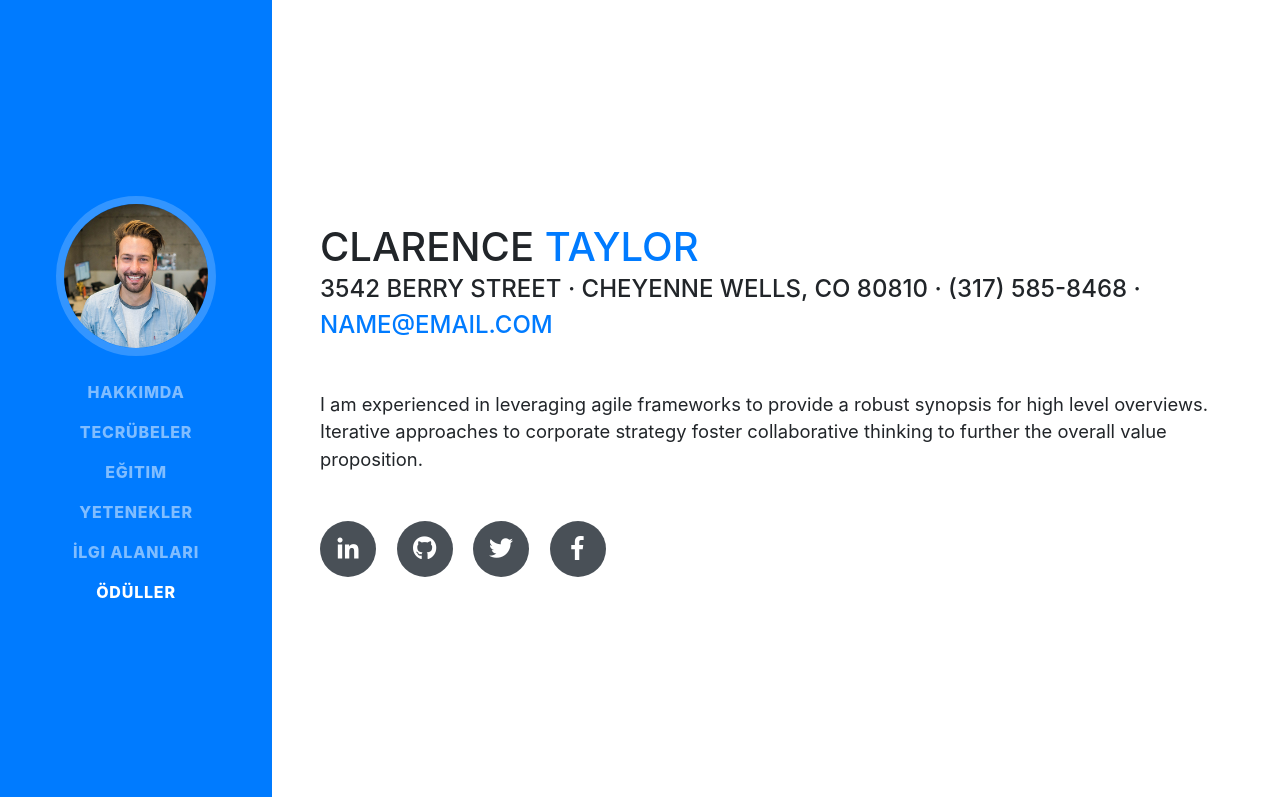
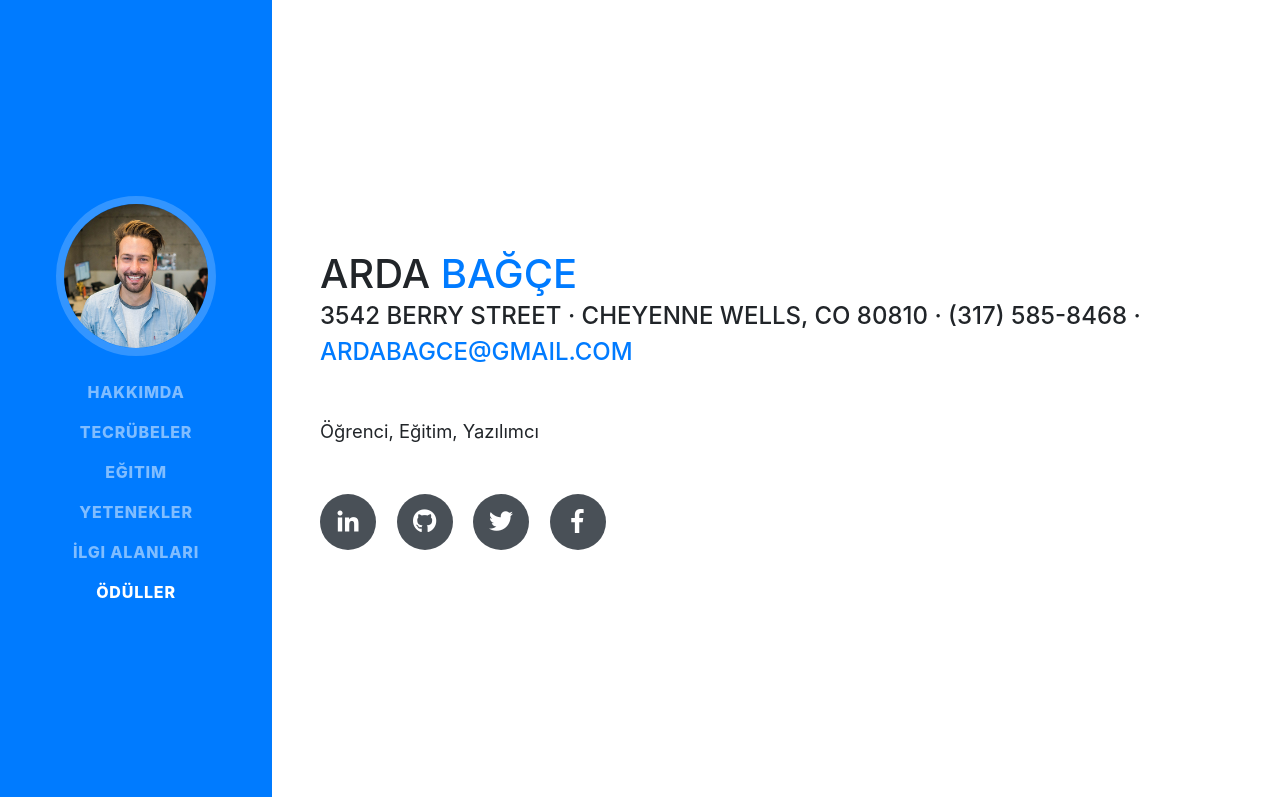
Before and after one commit to Ardabagce/Ardabagce.github.io, a website with bundled scripts: page index.html in a window 1280 px wide. Shown: the top 797 px of the page. Built offline with nearby package versions, Linux system fonts and the light colour scheme; a web font is replaced by a local one.

Commit message:
ufak değişiklik

```diff
--- a/index.html
+++ b/index.html
@@ -63,13 +63,13 @@
 
       <section class="resume-section p-3 p-lg-5 d-flex d-column" id="about">
         <div class="my-auto">
-          <h1 class="mb-0">Clarence
-            <span class="text-primary">Taylor</span>
+          <h1 class="mb-0">Arda
+            <span class="text-primary">Bağçe</span>
           </h1>
           <div class="subheading mb-5">3542 Berry Street · Cheyenne Wells, CO 80810 · (317) 585-8468 ·
-            <a href="mailto:name@email.com">name@email.com</a>
+            <a href="mailto:name@email.com">ardabagce@gmail.com</a>
           </div>
-          <p class="lead mb-5">I am experienced in leveraging agile frameworks to provide a robust synopsis for high level overviews. Iterative approaches to corporate strategy foster collaborative thinking to further the overall value proposition.</p>
+          <p class="lead mb-5">Öğrenci, Eğitim, Yazılımcı</p>
           <div class="social-icons">
             <a href="#">
               <i class="fab fa-linkedin-in"></i>
```
